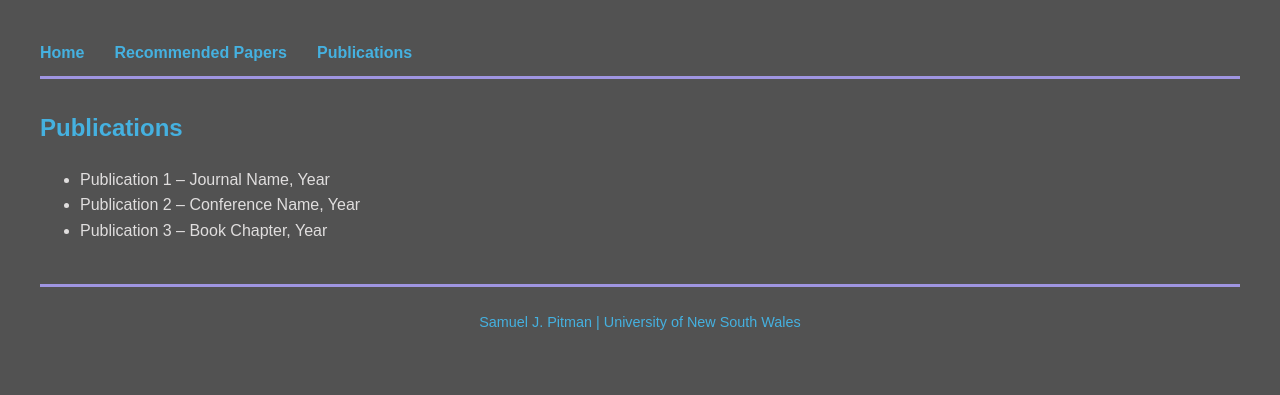
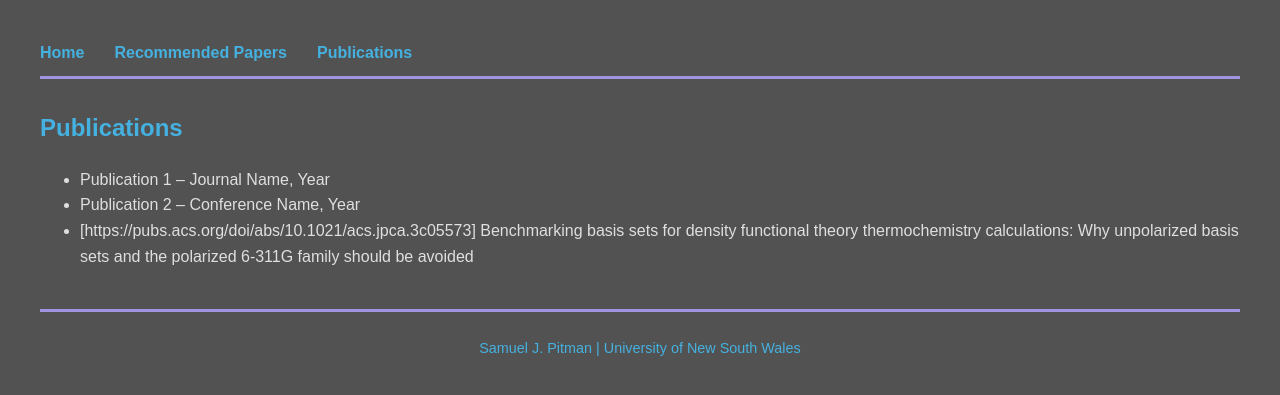
Before and after one commit to SamuelPitman/SamuelPitman.github.io, a Jekyll site: the page built from publications.md, in a window 1280 px wide. Shown: the top 395 px of the page. Built offline with Jekyll 4.4.1, drawn with Linux system fonts in a browser that asks for light colours.

Commit message:
Update publications.md
Adding paper test

```diff
--- a/publications.md
+++ b/publications.md
@@ -6,4 +6,4 @@ title: Publications
 ## Publications
 - Publication 1 – Journal Name, Year
 - Publication 2 – Conference Name, Year
-- Publication 3 – Book Chapter, Year
+- [https://pubs.acs.org/doi/abs/10.1021/acs.jpca.3c05573] Benchmarking basis sets for density functional theory thermochemistry calculations: Why unpolarized basis sets and the polarized 6-311G family should be avoided
```
